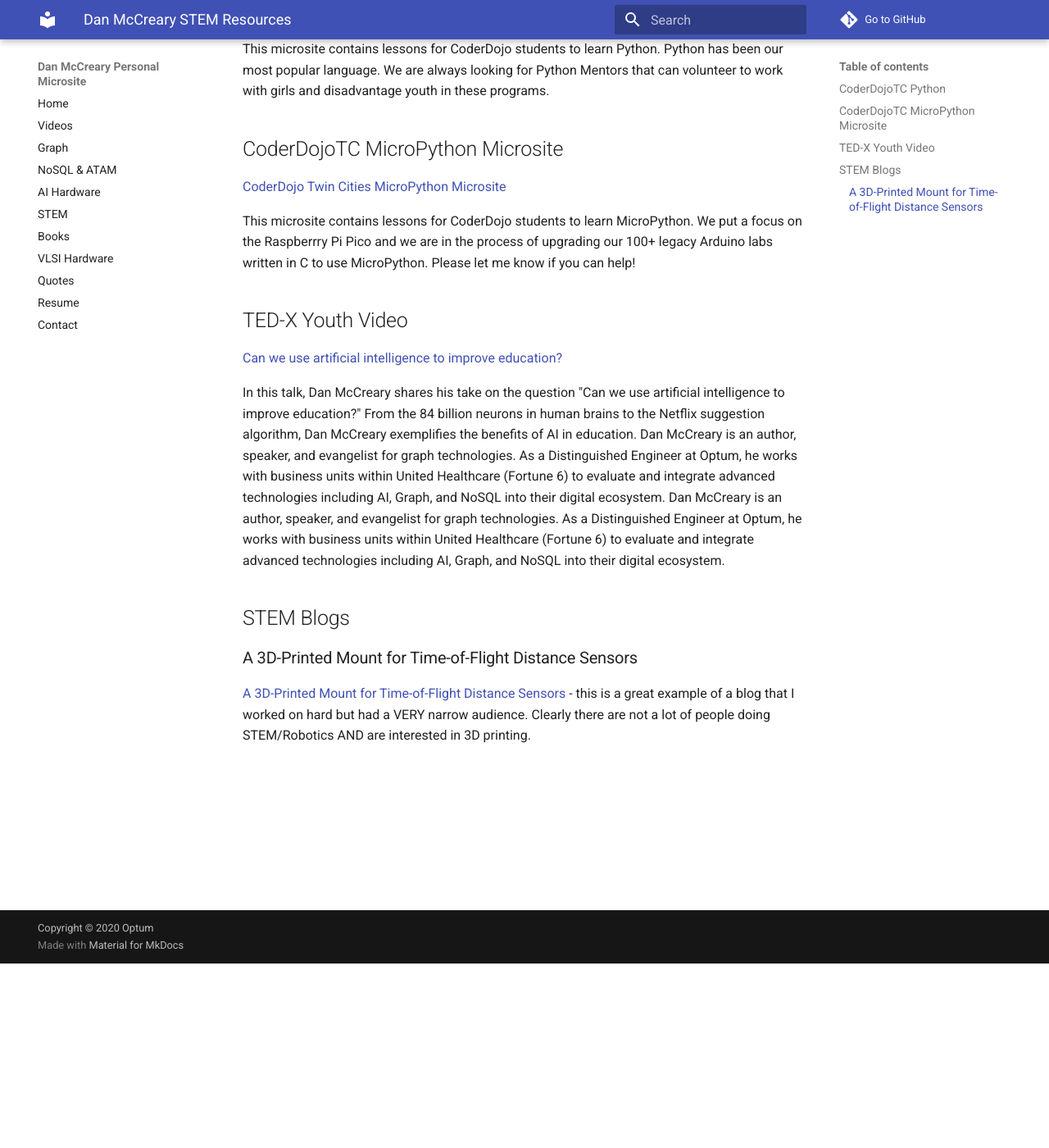
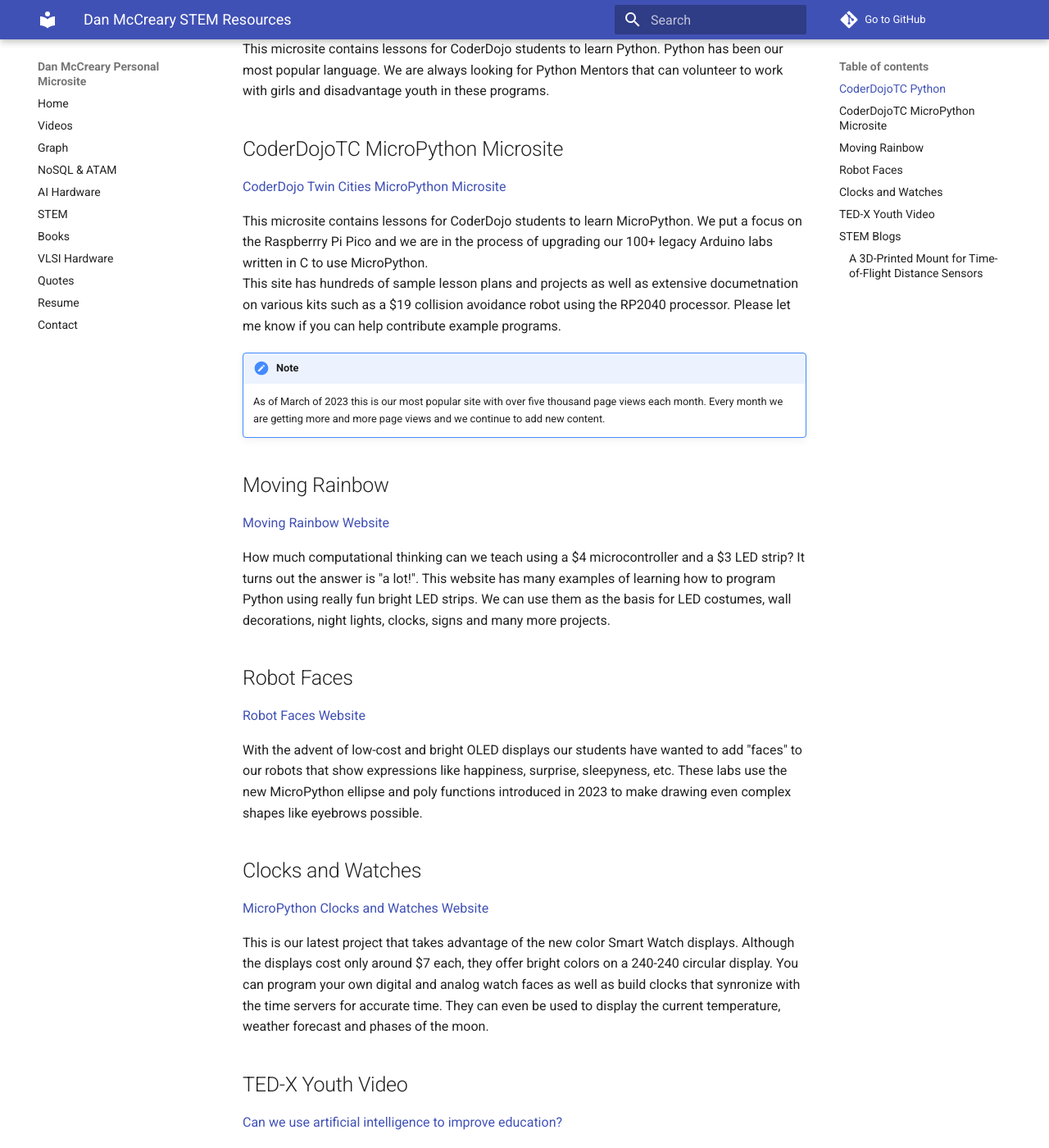
Before and after one commit to dmccreary/dmccreary, an MkDocs documentation site: the page built from docs/STEM.md, in a window 1280 px wide and 1400 px high, scrolled down 225 px. Shown: the whole window at 82% size. Built offline with MkDocs 1.6.1 and Material for MkDocs 9.7.7, drawn with Linux system fonts in a browser that asks for light colours; comment, search, counter and statistics services are not loaded.

Commit message:
updating content

```diff
--- a/docs/STEM.md
+++ b/docs/STEM.md
@@ -10,7 +10,41 @@
 
 [CoderDojo Twin Cities MicroPython Microsite](https://www.coderdojotc.org/micropython/)
 
-This microsite contains lessons for CoderDojo students to learn MicroPython.  We put a focus on the Raspberrry Pi Pico and we are in the process of upgrading our 100+ legacy Arduino labs written in C to use MicroPython.  Please let me know if you can help!
+This microsite contains lessons for CoderDojo students to learn MicroPython.  We put a focus on the Raspberrry Pi Pico and we are in the process of upgrading our 100+ legacy Arduino labs written in C to use MicroPython.
+This site has hundreds of sample lesson plans and projects as well as extensive documetnation
+on various kits such as a $19 collision avoidance robot using the RP2040 processor.
+Please let me know if you can help contribute example programs.
+
+!!! Note
+    As of March of 2023 this is our most popular site with over five thousand page views each month.
+    Every month we are getting more and more page views and we continue to add new content.
+
+## Moving Rainbow
+
+[Moving Rainbow Website](dmccreary.github.io/moving-rainbow)
+
+How much computational thinking can we teach using a $4 microcontroller and a $3 LED strip?  It turns
+out the answer is "a lot!".  This website has many examples of learning how to program
+Python using really fun bright LED strips.  We can use them as the basis for LED costumes,
+wall decorations, night lights, clocks, signs and many more projects.
+
+## Robot Faces
+
+[Robot Faces Website](https://dmccreary.github.io/robot-faces)
+
+With the advent of low-cost and bright OLED displays our students have wanted to add "faces" to our robots
+that show expressions like happiness, surprise, sleepyness, etc.  These labs use the new MicroPython
+ellipse and poly functions introduced in 2023 to make drawing even complex shapes like eyebrows possible.
+
+## Clocks and Watches
+
+[MicroPython Clocks and Watches Website](https://dmccreary.github.io/micropython-watch/)
+
+This is our latest project that takes advantage of the new color Smart Watch displays.  Although
+the displays cost only around $7 each, they offer bright colors on a 240-240 circular display.
+You can program your own digital and analog watch faces as well as build clocks that
+synronize with the time servers for accurate time.  They can even be used
+to display the current temperature, weather forecast and phases of the moon.
 
 ## TED-X Youth Video
 
```
